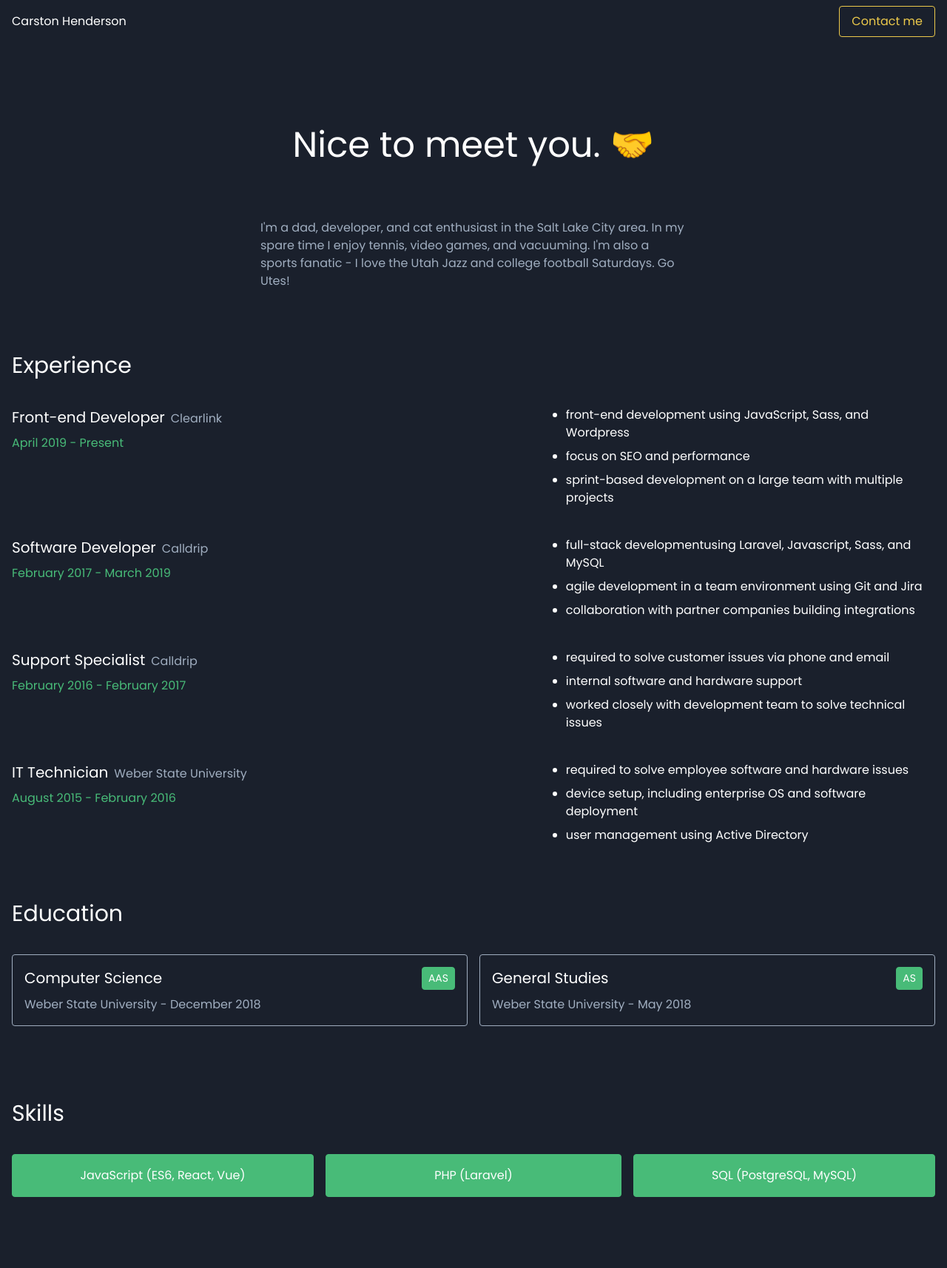
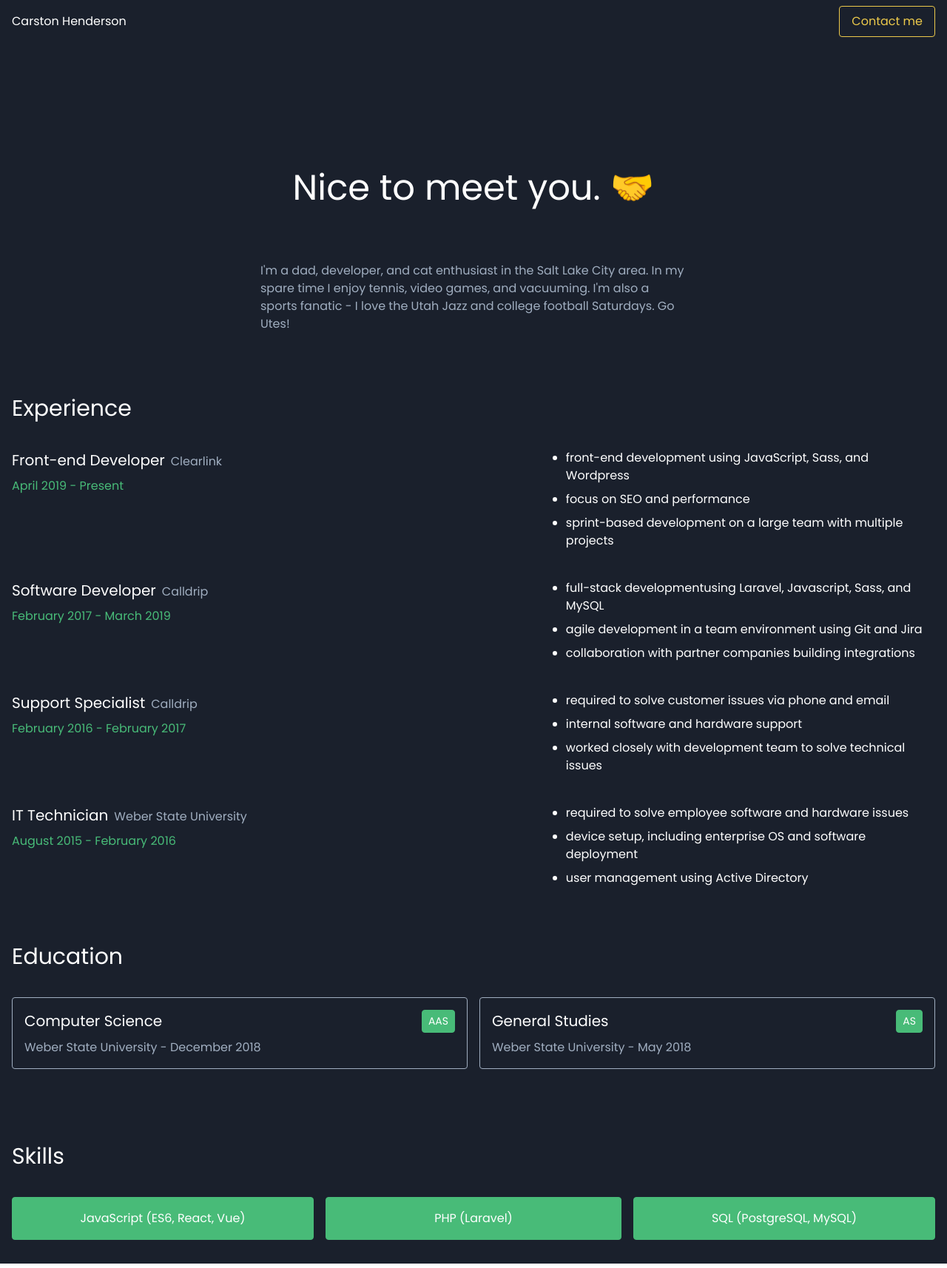
Before and after one commit to carstonhenderson/carstonhenderson, a Gatsby site: page / in a window 1280 px wide. Shown: the whole page at 74% size. Built offline with nearby package versions, Linux system fonts and the light colour scheme; Gatsby itself is replaced by a stand-in of ours.

Commit message:
Update styles

```diff
--- a/src/components/header.jsx
+++ b/src/components/header.jsx
@@ -6,7 +6,7 @@ const Header = ({ siteTitle }) => {
   const [showModal, toggleModal] = useState(false)
 
   return (
-    <header className="fixed inset-x-0 mb-16 container mx-auto px-4 py-2 bg-gray-900 flex justify-between items-center">
+    <header className="inset-x-0 mb-16 container mx-auto px-4 py-2 bg-gray-900 flex justify-between items-center">
       <h1>{siteTitle}</h1>
 
       <ContactModal show={showModal} handleClick={() => toggleModal(false)} />
--- a/src/components/hero.jsx
+++ b/src/components/hero.jsx
@@ -1,7 +1,7 @@
 import React from 'react'
 
 const Hero = ({ header, content }) => (
-  <div className="w-full md:p-4 my-16 flex flex-col items-center">
+  <div className="w-full md:p-4 mb-16 flex flex-col items-center">
     <h2 className="text-center w-full text-5xl my-16">{header}</h2>
 
     <p className="max-w-xl text-gray-500">{content}</p>
--- a/src/components/section.jsx
+++ b/src/components/section.jsx
@@ -1,7 +1,7 @@
 import React from 'react'
 
-const Section = ({ title, children }) => (
-  <div className="mb-16">
+const Section = ({ title, lastSection, children }) => (
+  <div className={lastSection ? '' : 'mb-16'}>
     <h3 className="text-3xl mb-8">{title}</h3>
 
     <div>{children}</div>
--- a/src/pages/index.jsx
+++ b/src/pages/index.jsx
@@ -90,7 +90,7 @@ const IndexPage = () => (
       </div>
     </Section>
 
-    <Section title="Skills">
+    <Section title="Skills" lastSection>
       <div className="md:flex">
         <div className="md:w-1/3 md:pr-2">
           <Skill title="JavaScript (ES6, React, Vue)" />
```
